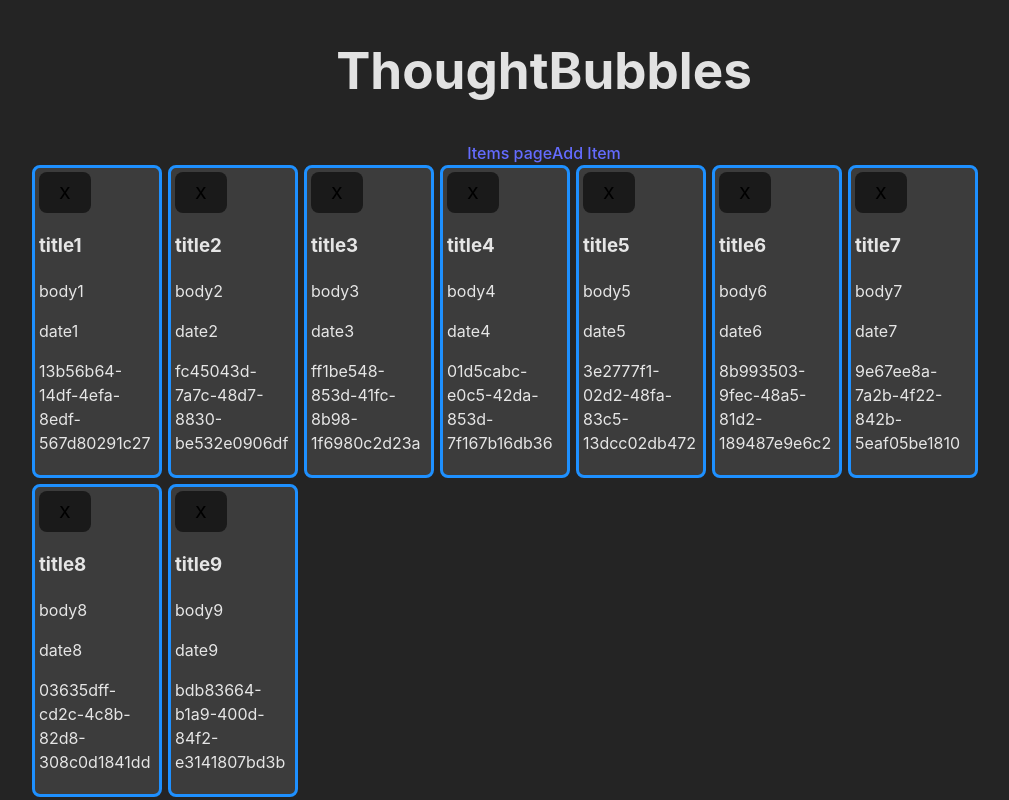
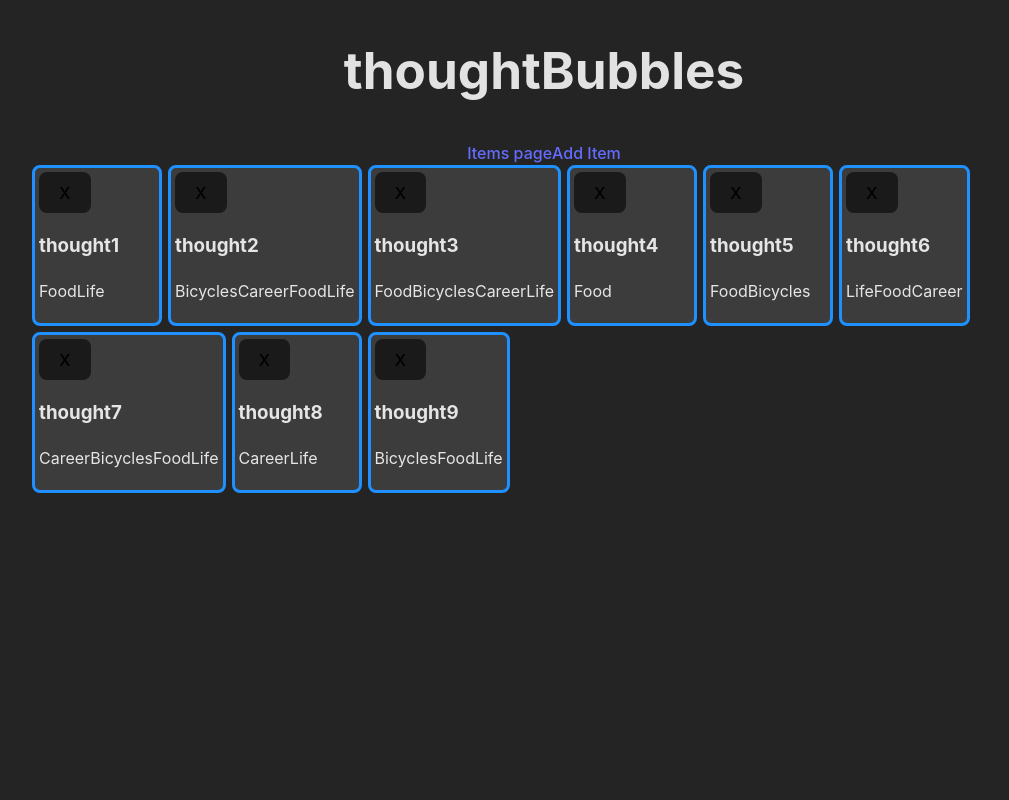
Before and after one commit to sslukess/thoughtBubbles-client, a React (Vite) app: page /items in a window 1280 px wide. Shown: the whole page, without its empty margins (96-1105 px from the left). Built offline with nearby package versions, Linux system fonts and the light colour scheme.

Commit message:
item data is thought + topics

```diff
--- a/src/components/large-components/add-item-form/AddItemForm.tsx
+++ b/src/components/large-components/add-item-form/AddItemForm.tsx
@@ -1,21 +1,19 @@
 import { Form } from "react-router-dom";
+import TopicCheckbox from "@project/components/small-components/topic-checkbox/TopicCheckbox"
+import { topicsArray } from '@project/testing-data/interiemItems'
 
 function AddItemForm() {
 
     return (
         <Form method="post" id="new-item-form">
-            <label htmlFor="Name">Name</label>
-            <input type="text" name="name" id="Name" />
+            <label htmlFor="thought">Thought</label>
+            <input type="text" name="thought" id="thought" />
 
-            <label htmlFor="Thought">Thought</label>
-            <input type="text" name="thought" id="Thought" />
-
-            <label htmlFor="Date">Date</label>
-            <input type="date" name="date" id="Date" />
+            {topicsArray.map(topic => { return <TopicCheckbox topic={topic} /> })}
 
             <button type="submit">Submit</button>
         </Form>
     )
-}
+};
 
 export default AddItemForm;
--- a/src/components/large-components/item-card/itemCard.tsx
+++ b/src/components/large-components/item-card/itemCard.tsx
@@ -7,7 +7,7 @@ import styles from './itemCard.styles.module.css';
 
 const ItemCard: React.FC<ItemProps> = (Props: ItemProps) => {
 
-    const { item: { id, title, body, date } } = Props;
+    const { item: { id, thought, topics } } = Props;
 
     const action = `delete-item/${id}`;
 
@@ -17,11 +17,8 @@ const ItemCard: React.FC<ItemProps> = (Props: ItemProps) => {
                 <Form method='post' action={action}>
                     <button type="submit">X</button>
                 </Form>
-                <h3 className={styles.itemTitle}>{title}</h3>
-                <p className={styles.itemBody}>{body}</p>
-                <p className={styles.itemDate}>{date}</p>
-                <p className={styles.itemDate}>{id}</p>
-
+                <h3 className={styles.itemTitle}>{thought}</h3>
+                <p className={styles.itemBody}>{topics}</p>
             </div>
         </div>
     )
--- /dev/null
+++ b/src/components/small-components/topic-checkbox/TopicCheckbox.tsx
@@ -0,0 +1,15 @@
+function TopicCheckbox({ topic }: { topic: string }) {
+
+    return (
+        <label>
+            <input
+                type="checkbox"
+                name={"topics"}
+                value={topic}
+            />
+            {topic}
+        </label>
+    )
+}
+
+export default TopicCheckbox;
--- a/src/routes/Root/Root.tsx
+++ b/src/routes/Root/Root.tsx
@@ -6,7 +6,7 @@ function Root() {
     return (
         <>
                 <nav id={styles.navbar}>
-                    <h1 className={styles.header}>ThoughtBubbles</h1>
+                    <h1 className={styles.header}>thoughtBubbles</h1>
                     <Link to={"items"}>Items page</Link>
                     <Link to={"add-item"}>Add Item</Link>
                 </nav>
--- a/src/routes/add-item-page/utils.ts
+++ b/src/routes/add-item-page/utils.ts
@@ -7,11 +7,13 @@ import { Item } from '@project/types/itemsTypes';
 export async function action({request}) {
 
     const formData = await request.formData();
-    const objectData = Object.fromEntries(formData);
 
-    const newItem = new Item(uuidv4(), objectData.name, objectData.thought, objectData.date)
+    const topics = formData.getAll('topics') as string[];
+    const thought = formData.getAll('thought') as string;
 
-    itemArray.push(newItem)
+    const newItem = new Item(uuidv4(), thought, topics);
+
+    itemArray.push(newItem);
 
     return redirect('/items');
 }
--- a/src/testing-data/interiemItems.ts
+++ b/src/testing-data/interiemItems.ts
@@ -1,12 +1,34 @@
 import { Item } from '@project/types/itemsTypes';
 import { v4 as uuidv4 } from 'uuid';
 
+// get random topic
+function getRandomElements(arr) {
+    const result = [];
+    const numElements = Math.floor(Math.random() * arr.length) + 1; // Random count from 1 to arr.length
+
+    // Create a shallow copy of the array to avoid modifying the original array
+    const tempArr = [...arr];
+
+    // Randomly select elements
+    for (let i = 0; i < numElements; i++) {
+        const randomIndex = Math.floor(Math.random() * tempArr.length);
+        result.push(tempArr[randomIndex]);
+        tempArr.splice(randomIndex, 1); // Remove the selected element to avoid duplicates
+    }
+
+    return result;
+}
+
+// topics
+const topicsArray = ["Life", "Bicycles", "Food", "Career"];
+
+//items
 const itemArray: Item[] = [];
+for (let i = 1; i < 10; i++) {
 
-for (let i = 1; i < 10; i++) {
     itemArray.push(
-        new Item(uuidv4(), `title${i}`, `body${i}`, `date${i}`),
+        new Item(uuidv4(), `thought${i}`, getRandomElements(topicsArray)),
     )
 }
 
-export { itemArray };
+export { itemArray, topicsArray };
--- a/src/types/itemsTypes.ts
+++ b/src/types/itemsTypes.ts
@@ -1,15 +1,13 @@
 export class Item {
 
     id: string;
-    title: string;
-    body: string;
-    date: string;
+    thought: string;
+    topics: string[];
 
-    constructor(id: string, title: string, body: string, date: string){
+    constructor(id: string, thought: string, topics: string[]){
         this.id = id;
-        this.body = body;
-        this.title = title;
-        this.date = date;
+        this.thought = thought;
+        this.topics = topics;
     }
 }
 
```
